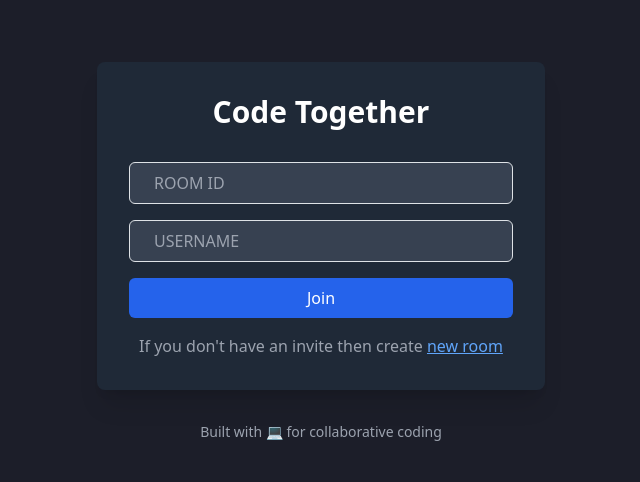
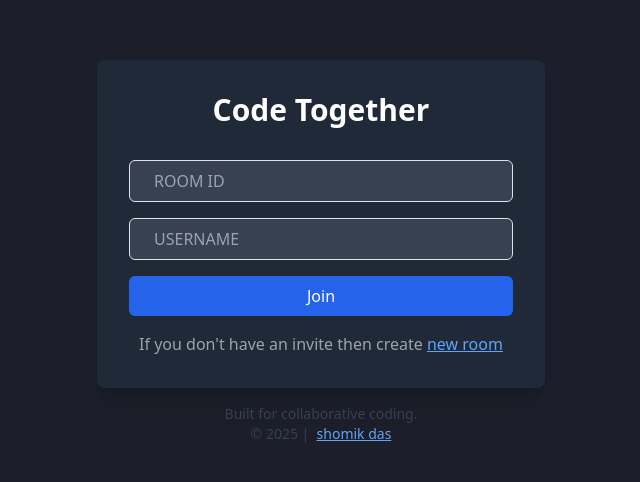
Before and after one commit to anandrawat1/CodeTogether, a React (Vite) app in the folder client/: page / in a window 1280 px wide. Shown: the part 140-622 px from the top of the page, without its empty margins (319-959 px from the left). Built offline with nearby package versions, Linux system fonts and the light colour scheme.

Commit message:
Refine UI components and improve styling details

```diff
--- a/client/src/components/Chat.jsx
+++ b/client/src/components/Chat.jsx
@@ -30,7 +30,7 @@ const Chat = () => {
         ))}
       </div>
 
-      <form onSubmit={handleSendMessage} className="p-4 flex-shrink-0">
+      <form onSubmit={handleSendMessage} className="p-4  flex-shrink-0">
         <div className="flex items-center gap-3">
           <input
             type="text"
--- a/client/src/components/Client.jsx
+++ b/client/src/components/Client.jsx
@@ -12,8 +12,7 @@ const ClientAvatar = ({ username, isCurrentUser = false }) => {
                 round="8px"
             />
             <span className={`text-white mt-2 text-center ${isCurrentUser ? 'font-medium' : ''}`}>
-                {username}
-                {isCurrentUser && <span className="text-green-400 text-sm inline-block ml-1">•</span>}
+                {username} {isCurrentUser && <span className="text-green-400 text-sm">•</span>}
             </span>
         </div>
     );
@@ -33,7 +32,7 @@ const Client = ({ clients, currentUsername, onCopyRoomId, onLeaveRoom }) => {
                 <h2 className="text-xl font-semibold">Connected Users</h2>
             </div>
 
-            <div className="flex-1 p-4 space-y-4 overflow-y-auto custom-scrollbar">
+            <div className="flex-1 p-4 overflow-y-auto custom-scrollbar">
                 {/* Current User Section */}
                 {currentUserData && (
                     <div className="mb-4">
@@ -45,7 +44,7 @@ const Client = ({ clients, currentUsername, onCopyRoomId, onLeaveRoom }) => {
                 )}
 
                 {/* Other Users Grid */}
-                <div className="grid grid-cols-2 gap-3">
+                <div className="grid grid-cols-3 gap-3">
                     {otherUsers.map((client) => (
                         <ClientAvatar
                             key={client.socketId}
--- a/client/src/components/Home.jsx
+++ b/client/src/components/Home.jsx
@@ -17,7 +17,7 @@ const Home = () => {
 
     const joinRoom = () => {
         if (!roomId || !username) {
-            toast.error('ROOM ID & username is required');
+            toast.error('Room ID & username required');
             return;
         }
 
@@ -76,11 +76,17 @@ const Home = () => {
                     </p>
                 </div>
             </div>
-            <footer className="mt-8 text-gray-400 text-sm">
+
+
+            <footer className="mt-3 text-gray-700 text-sm">
                 <p className="text-center">
-                    Built with{' '}
-                    <span role="img" aria-label="heart">💻</span>{' '}
-                    for collaborative coding
+                    Built for collaborative coding. <br /> © {new Date().getFullYear()} | &nbsp;
+                    <a
+                        href="https://github.com/shomik-das"
+                        className="text-blue-400 hover:text-blue-300 transition-colors duration-200"
+                    >
+                    shomik das
+                    </a>
                 </p>
             </footer>
         </div>
```
